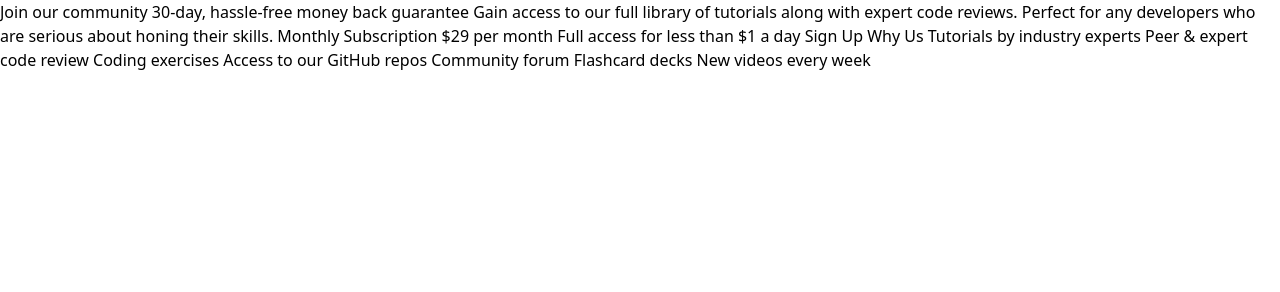
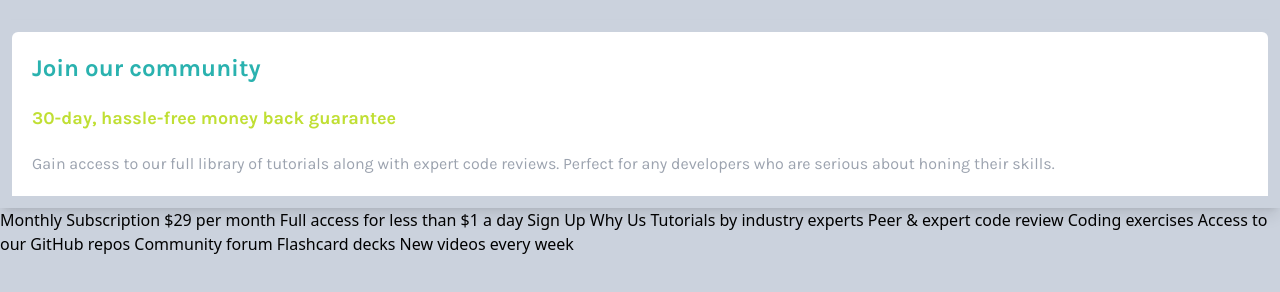
Before and after one commit to Abaljerind/single-price-grid-component, a website: page index.html in a window 1280 px wide. Drawn offline with Linux system fonts and the light colour scheme.

Commit message:
main article style done

```diff
--- a/index.html
+++ b/index.html
@@ -25,13 +25,31 @@
 
     <title>Frontend Mentor | Single Price Grid Component</title>
   </head>
-  <body>
-    Join our community 30-day, hassle-free money back guarantee Gain access to
-    our full library of tutorials along with expert code reviews. Perfect for
-    any developers who are serious about honing their skills. Monthly
-    Subscription &dollar;29 per month Full access for less than &dollar;1 a day
-    Sign Up Why Us Tutorials by industry experts Peer &amp; expert code review
-    Coding exercises Access to our GitHub repos Community forum Flashcard decks
-    New videos every week
+  <body class="bg-grayishBlue bg-opacity-50">
+    <main class="shadow-lg font-karla p-3 mt-5">
+      <!-- main article -->
+      <article class="main bg-white rounded-t-md p-5">
+        <p class="text-cyan text-2xl font-bold">Join our community</p>
+        <p class="text-brightYellow mt-5 font-bold text-lg">
+          30-day, hassle-free money back guarantee
+        </p>
+        <p class="text-gray-400 mt-5 text-base">
+          Gain access to our full library of tutorials along with expert code
+          reviews. Perfect for any developers who are serious about honing their
+          skills.
+        </p>
+      </article>
+
+      <!-- subscription -->
+      <aside class="subscription"></aside>
+
+      <!-- article why us -->
+      <article class="whyUs"></article>
+    </main>
+
+    Monthly Subscription &dollar;29 per month Full access for less than
+    &dollar;1 a day Sign Up Why Us Tutorials by industry experts Peer &amp;
+    expert code review Coding exercises Access to our GitHub repos Community
+    forum Flashcard decks New videos every week
   </body>
 </html>
```
Also changed, not shown: css/output.css.
